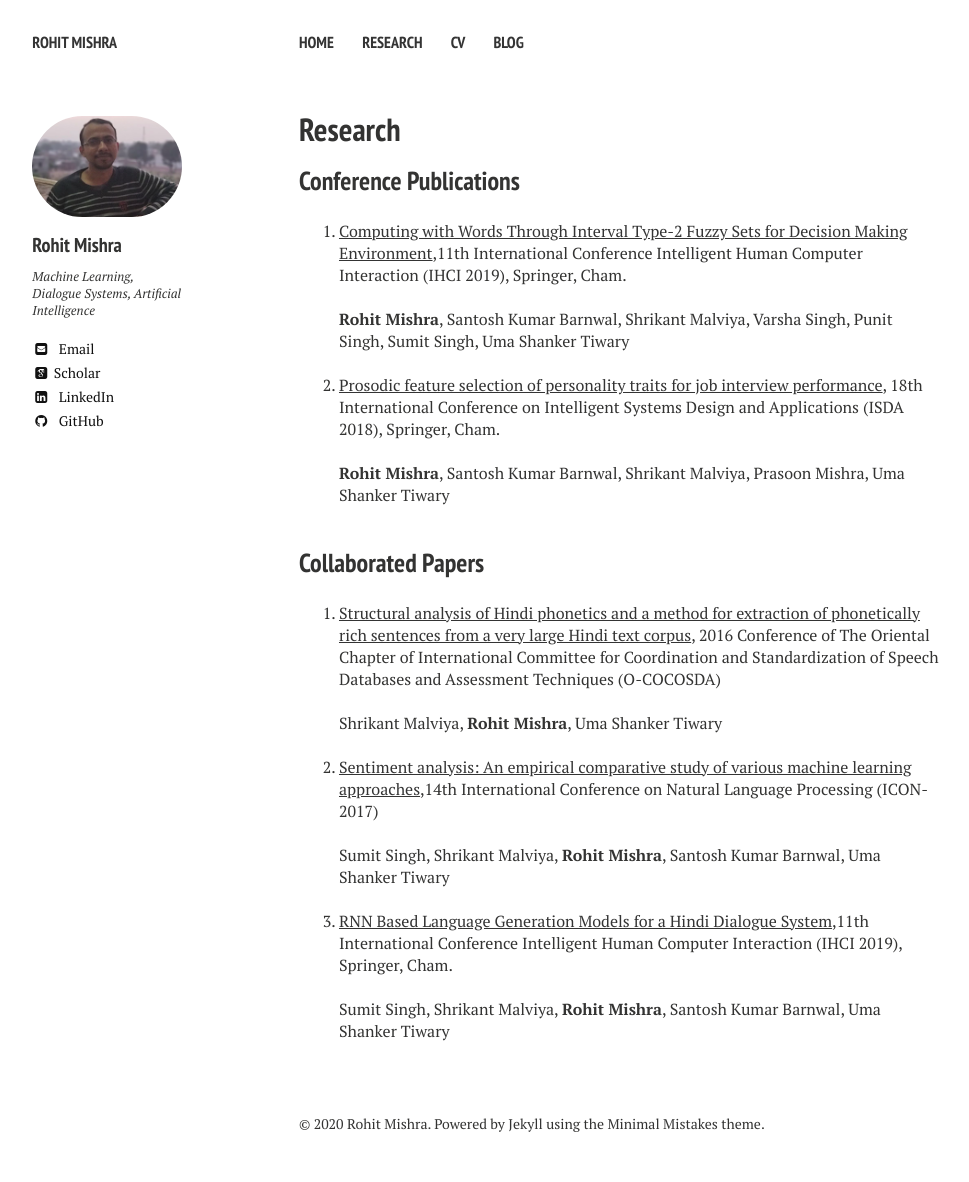
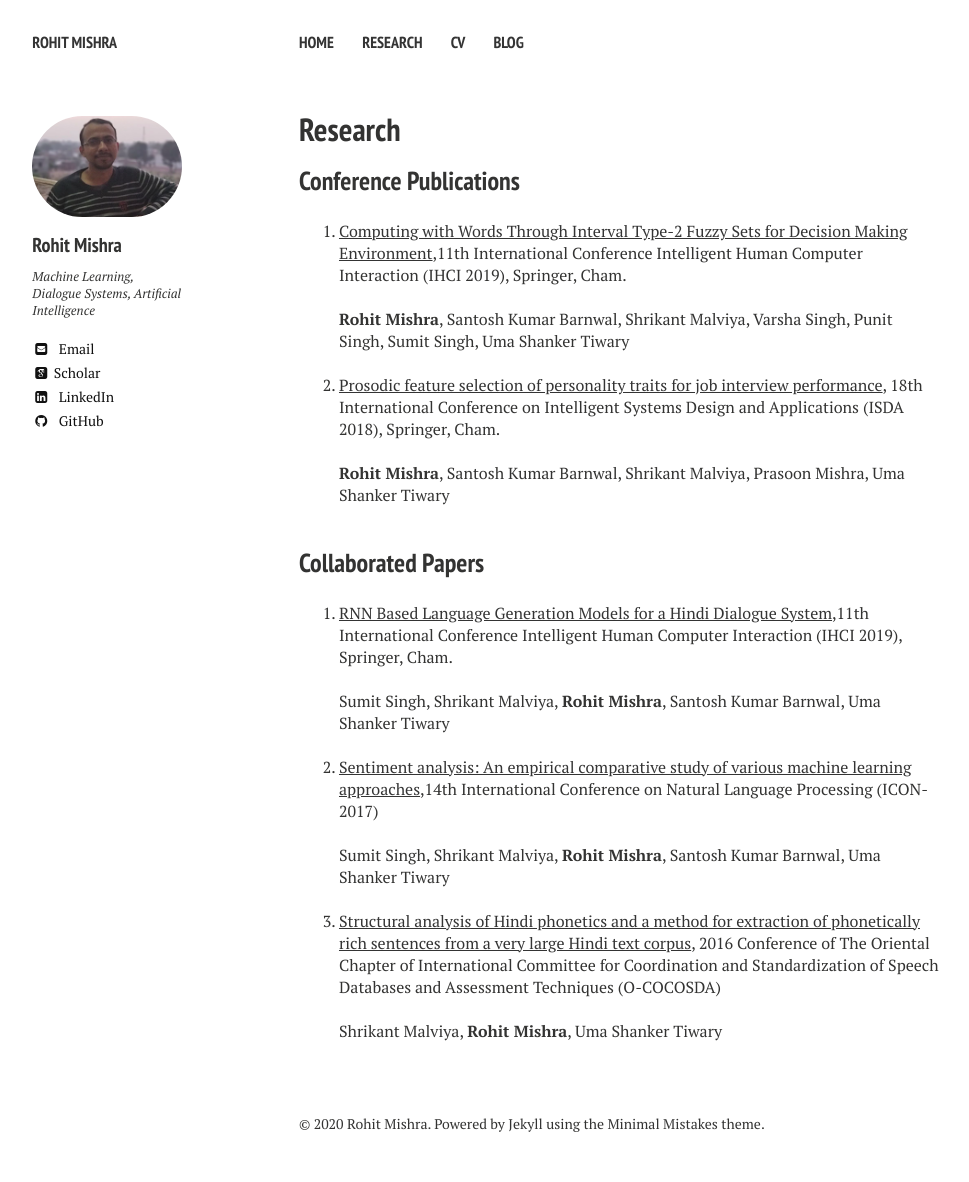
Before and after one commit to rohit129/rohit129.github.io, a Jekyll site: the page built from research.md, in a window 1280 px wide. Shown: the whole page, without its empty margins (21-990 px from the left). Built offline with Jekyll 4.4.1, drawn with Linux system fonts in a browser that asks for light colours; nearby versions of some CDN libraries; some web fonts are replaced; part of the change alters nothing that is shown.

```diff
--- a/research.md
+++ b/research.md
@@ -23,10 +23,10 @@ comments: false
 
 
 ## Collaborated Papers
-3.	[Structural analysis of Hindi phonetics and a method for extraction of phonetically rich sentences from a very large Hindi text corpus](https://ieeexplore.ieee.org/abstract/document/7919009), 2016 Conference of The Oriental Chapter of International Committee for Coordination and Standardization of Speech Databases and Assessment Techniques (O-COCOSDA)
+3.	[RNN Based Language Generation Models for a Hindi Dialogue System](https://link.springer.com/chapter/10.1007/978-3-030-44689-5_12),11th International Conference Intelligent Human Computer Interaction (IHCI 2019), Springer, Cham.
 <br/>
 <br/>
-Shrikant Malviya, <b>Rohit Mishra</b>, Uma Shanker Tiwary
+Sumit Singh, Shrikant Malviya, <b>Rohit Mishra</b>, Santosh Kumar Barnwal, Uma Shanker Tiwary
 <br/>
 <br/>
 2.	[Sentiment analysis: An empirical comparative study of various machine learning approaches](https://www.aclweb.org/anthology/W17-7515.pdf),14th International Conference on Natural Language Processing (ICON-2017)
@@ -35,10 +35,10 @@ Shrikant Malviya, <b>Rohit Mishra</b>, Uma Shanker Tiwary
 Sumit Singh, Shrikant Malviya, <b>Rohit Mishra</b>, Santosh Kumar Barnwal, Uma Shanker Tiwary
 <br/>
 <br/>
-1.	[RNN Based Language Generation Models for a Hindi Dialogue System](https://link.springer.com/chapter/10.1007/978-3-030-44689-5_12),11th International Conference Intelligent Human Computer Interaction (IHCI 2019), Springer, Cham.
+1.	[Structural analysis of Hindi phonetics and a method for extraction of phonetically rich sentences from a very large Hindi text corpus](https://ieeexplore.ieee.org/abstract/document/7919009), 2016 Conference of The Oriental Chapter of International Committee for Coordination and Standardization of Speech Databases and Assessment Techniques (O-COCOSDA)
 <br/>
 <br/>
-Sumit Singh, Shrikant Malviya, <b>Rohit Mishra</b>, Santosh Kumar Barnwal, Uma Shanker Tiwary
+Shrikant Malviya, <b>Rohit Mishra</b>, Uma Shanker Tiwary
 <br/>
 <br/>
 
```
